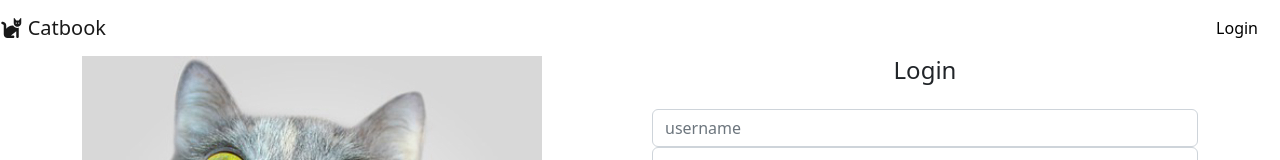
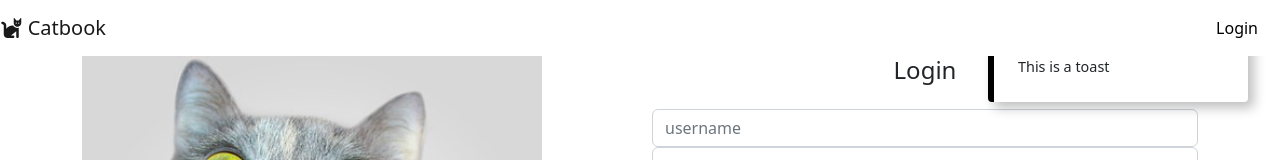
Before and after one commit to leofrio/catbook, an Angular app in the folder catbook/: page /home in a window 1280 px wide. Shown: the top 160 px of the page. Built offline with nearby package versions, Linux system fonts and the light colour scheme.

Commit message:
progress on toaster

```diff
--- a/catbook/data/db.json
+++ b/catbook/data/db.json
@@ -49,9 +49,9 @@
     }
   ],
   "loggedUser": {
-    "userName": "arnaldo",
-    "password": "123",
-    "fname": "arnaldo",
-    "email": "21313@sdsad.com"
+    "userName": "beldo",
+    "password": "Leonardo01@",
+    "fname": "2131312312",
+    "email": "leofrio1@gmail.com"
   }
 }
--- a/catbook/src/app/app.module.ts
+++ b/catbook/src/app/app.module.ts
@@ -8,6 +8,7 @@ import { AnimalsModule } from './components/animals/animals.module';
 import { HomeModule } from './components/home/home.module';
 import { FooterModule } from './components/template/footer/footer.module';
 import { HeaderModule } from './components/template/header/header.module';
+import { ToastModule } from './components/template/toast/toast.module';
 
 @NgModule({
   declarations: [AppComponent],
@@ -19,6 +20,7 @@ import { HeaderModule } from './components/template/header/header.module';
     HttpClientModule,
     FontAwesomeModule,
     HeaderModule,
+    ToastModule,
     FooterModule,
   ],
   providers: [],
--- a/catbook/src/app/components/home/home.component.html
+++ b/catbook/src/app/components/home/home.component.html
@@ -1,3 +1,4 @@
+<app-toast></app-toast>
 <div class="container">
   <div class="row">
     <div class="col-md-6 mb-2">
--- a/catbook/src/app/components/home/home.module.ts
+++ b/catbook/src/app/components/home/home.module.ts
@@ -2,6 +2,7 @@ import { CommonModule } from '@angular/common';
 import { NgModule } from '@angular/core';
 import { FormsModule, ReactiveFormsModule } from '@angular/forms';
 import { MessageModule } from '../template/message/message.module';
+import { ToastModule } from '../template/toast/toast.module';
 import { HomeRoutingModule } from './home-routing.module';
 import { HomeComponent } from './home.component';
 import { LoginComponent } from './login/login.component';
@@ -14,6 +15,7 @@ import { SignupComponent } from './signup/signup.component';
     HomeRoutingModule,
     FormsModule,
     MessageModule,
+    ToastModule,
     ReactiveFormsModule,
   ],
   exports: [HomeComponent],
--- a/catbook/src/app/components/home/login/login.component.html
+++ b/catbook/src/app/components/home/login/login.component.html
@@ -1,3 +1,13 @@
+<app-toast
+  *ngIf="showFailureToast"
+  [showsToast]="showFailureToast"
+  message="invalid login or password"
+></app-toast>
+<app-toast
+  *ngIf="showSucessToast"
+  [showsToast]="showSucessToast"
+  message="Sucessfully logged in!"
+></app-toast>
 <h4 class="text-center">Login</h4>
 <form class="form mt-4" (ngSubmit)="login()" #loginForm="ngForm">
   <div class="form-group">
--- a/catbook/src/app/components/home/login/login.component.ts
+++ b/catbook/src/app/components/home/login/login.component.ts
@@ -1,5 +1,6 @@
 import { Component, EventEmitter, OnInit, Output } from '@angular/core';
 import { Router } from '@angular/router';
+import { timer } from 'rxjs';
 import { LocalstorageService } from '../../services/localstorage/localstorage.service';
 import { authenticationService } from './services/authentication/authentication.service';
 
@@ -11,6 +12,8 @@ import { authenticationService } from './services/authentication/authentication.
 export class LoginComponent implements OnInit {
   userName: string = '';
   password: string = '';
+  showSucessToast = false;
+  showFailureToast = false;
   constructor(
     private authService: authenticationService,
     private router: Router,
@@ -18,10 +21,20 @@ export class LoginComponent implements OnInit {
   ) {}
   @Output() gotoSignup: EventEmitter<boolean> = new EventEmitter<boolean>();
 
-  changeComponent() {
+  changeComponent(): void {
     this.gotoSignup.emit(true);
   }
-
+  showToastSucess(sucess: boolean): void {
+    if (sucess) {
+      this.showSucessToast = true;
+      timer(2000);
+      this.showSucessToast = false;
+    } else {
+      this.showFailureToast = true;
+      timer(2000);
+      this.showFailureToast = false;
+    }
+  }
   login(): void {
     //laoding=true
     console.log('login: ' + this.userName);
@@ -31,11 +44,13 @@ export class LoginComponent implements OnInit {
         if (typeof req !== 'undefined') {
           req.subscribe((reqaux: Object) => {
             this.localstorageService.addLSToken('loggedUser', reqaux);
-            //lkoading=false
+            this.showToastSucess(true);
+            timer(2500);
             this.router.navigate(['animals']);
           });
         } else {
-          alert('invalid username or password');
+          this.showToastSucess(false);
+          //alert('invalid username or password');
         }
       },
       (error) => {
--- a/catbook/src/app/components/home/signup/signup.component.ts
+++ b/catbook/src/app/components/home/signup/signup.component.ts
@@ -14,6 +14,8 @@ import strongPassword from '../../util/validators/strongPassword.validator';
   styleUrls: ['./signup.component.css'],
 })
 export class SignupComponent implements OnInit {
+  showSucessToast = false;
+  showFailureToast = false;
   constructor(
     private formBuilder: FormBuilder,
     private signUpService: SingupService,
--- /dev/null
+++ b/catbook/src/app/components/template/toast/toast.component.css
@@ -0,0 +1,19 @@
+.toast-class {
+  position: absolute;
+  top: 0;
+  right: 0rem;
+  margin: 2rem;
+  display: inline-flex;
+  min-width: 260px;
+  min-height: 70px;
+  max-height: 70px;
+  box-shadow: 6px 6px 12px #00000040;
+
+  flex-flow: row nowrap;
+  align-items: center;
+  justify-content: space-between;
+  border-left: 6px solid black;
+  padding: 1.5rem;
+  border-radius: 4px;
+  font-size: 0.9rem;
+}
--- /dev/null
+++ b/catbook/src/app/components/template/toast/toast.component.html
@@ -0,0 +1,5 @@
+<div *ngIf="showsToast" class="toast-class">
+  <div style="max-width: 160px">
+    {{ message }}
+  </div>
+</div>
--- /dev/null
+++ b/catbook/src/app/components/template/toast/toast.component.ts
@@ -0,0 +1,15 @@
+import { Component, Input, OnInit } from '@angular/core';
+
+@Component({
+  selector: 'app-toast',
+  templateUrl: './toast.component.html',
+  styleUrls: ['./toast.component.css'],
+})
+export class ToastComponent implements OnInit {
+  @Input() message: string = 'This is a toast'; // This is the string the template is already bound to
+  @Input() showsToast: boolean = true; // This is what toggles the component to show or hide
+
+  constructor() {}
+
+  ngOnInit(): void {}
+}
--- a/catbook/src/styles.css
+++ b/catbook/src/styles.css
@@ -8,3 +8,9 @@
   background: none;
   text-decoration: underline;
 }
+app-root {
+  z-index: 1;
+}
+.toast-class {
+  z-index: 2;
+}
```
Also changed, not shown: catbook/src/app/components/template/toast/toast.module.ts (added, +10 -0 lines), 1 other file (tests, documents, lock files or other folders).
